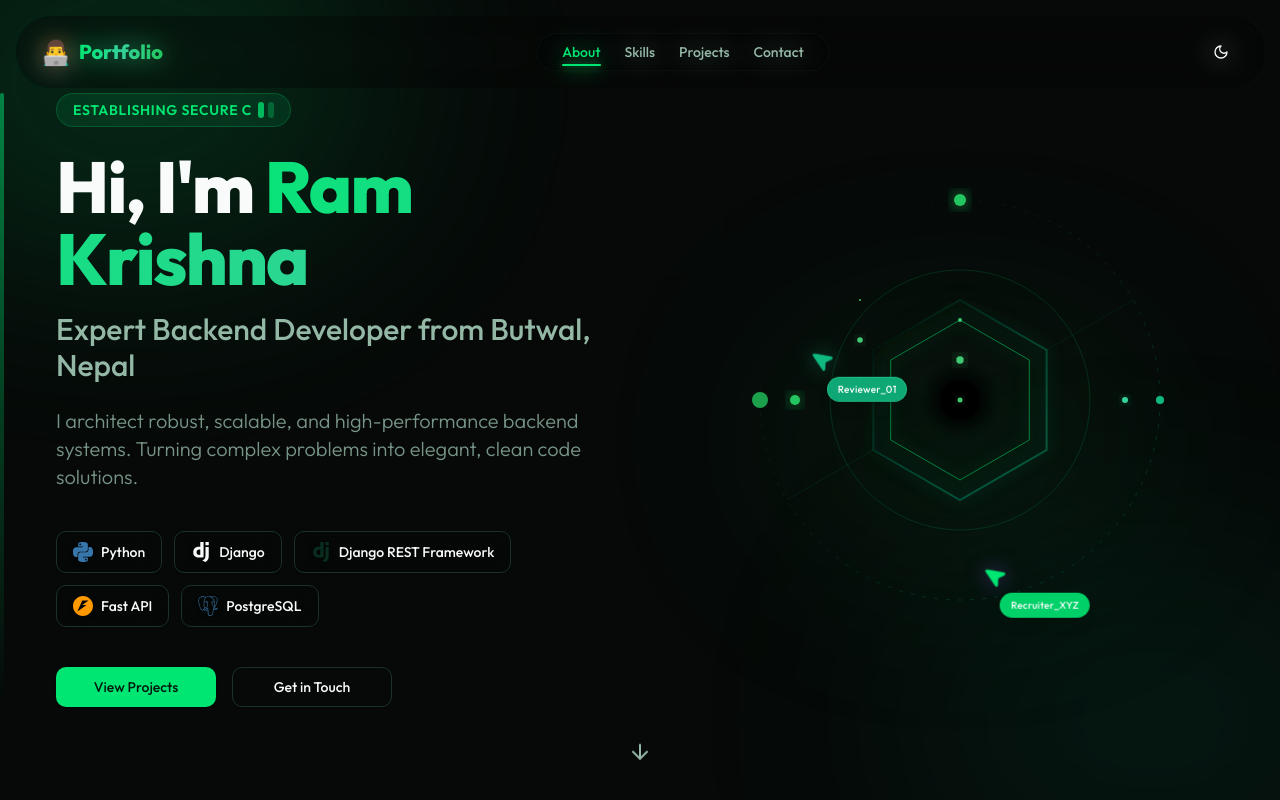
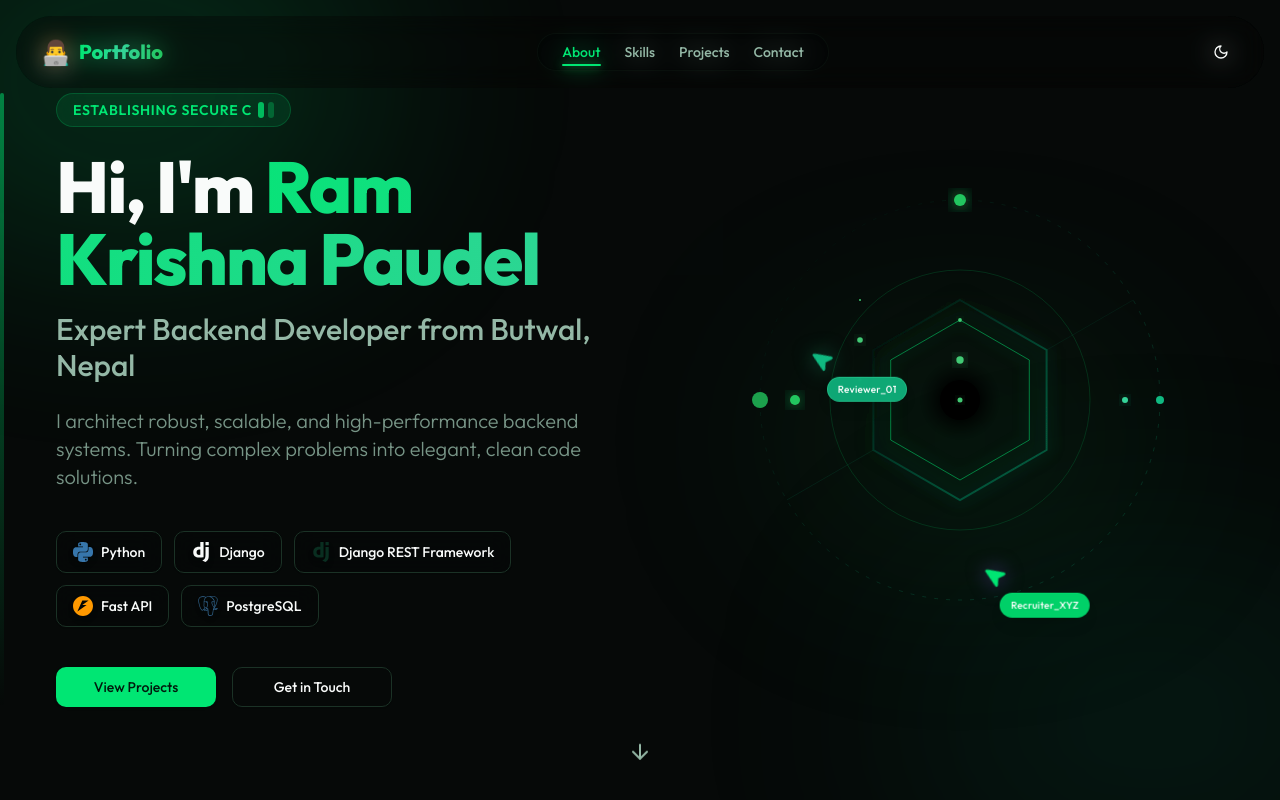
Before and after one commit to ramkrishnapaudel55/Portfolio_Nextjs_Typescript, a Next.js app: page / in a window 1280 px wide. Shown: the top 800 px of the page. Built offline with nearby package versions, Linux system fonts and the light colour scheme.

Commit message:
add: robots.txt and sitemap.xml for portfolio SEO

```diff
--- a/src/app/layout.tsx
+++ b/src/app/layout.tsx
@@ -3,8 +3,40 @@ import './globals.css';
 import { ThemeProvider } from '@/components/themes/theme-provider';
 import NavBar from '@/components/shared/NavBar';
 import Footer from '@/components/sections/Footer';
+import type { Metadata } from 'next';
 
 const outfit = Outfit({ subsets: ['latin'] });
+
+export const metadata: Metadata = {
+  title: 'Ram Krishna Paudel | Backend Developer & Software Engineer',
+  description: 'Portfolio of Ram Krishna Paudel. Discover my projects, skills, and experience as a Backend Developer specializing in scalable systems and APIs.',
+  keywords: ['Ram Krishna Paudel', 'Ram Krishna Paudel portfolio', 'Backend Developer', 'Software Engineer', 'Web Developer', 'Nepal', 'Portfolio', 'Full Stack Developer', 'Node.js', 'Python'],
+  authors: [{ name: 'Ram Krishna Paudel' }],
+  creator: 'Ram Krishna Paudel',
+  openGraph: {
+    type: 'website',
+    locale: 'en_US',
+    title: 'Ram Krishna Paudel | Backend Developer',
+    description: 'Portfolio of Ram Krishna Paudel. Discover my projects, skills, and experience.',
+    siteName: 'Ram Krishna Paudel Portfolio',
+  },
+  twitter: {
+    card: 'summary_large_image',
+    title: 'Ram Krishna Paudel | Backend Developer',
+    description: 'Portfolio of Ram Krishna Paudel. Discover my projects, skills, and experience.',
+  },
+  robots: {
+    index: true,
+    follow: true,
+    googleBot: {
+      index: true,
+      follow: true,
+      'max-video-preview': -1,
+      'max-image-preview': 'large',
+      'max-snippet': -1,
+    },
+  },
+};
 
 export default function RootLayout({
   children,
@@ -14,12 +46,11 @@ export default function RootLayout({
   return (
     <html lang="en" suppressHydrationWarning className="dark">
       <head>
-      <link rel="icon" href="./favicon.ico" />
+        <link rel="icon" href="./favicon.ico" />
         <link rel="apple-touch-icon" sizes="180x180" href="./apple-touch-icon.png" />
         <link rel="icon" type="image/png" sizes="32x32" href="./favicon-32x32.png" />
         <link rel="icon" type="image/png" sizes="16x16" href="./favicon-16x16.png" />
         <link rel="manifest" href="./site.webmanifest" />
-        <title>Portfolio Ram Krishna Paudel</title>
       </head>
       <body className={outfit.className}>
         <ThemeProvider
--- a/src/components/sections/Hero.tsx
+++ b/src/components/sections/Hero.tsx
@@ -131,7 +131,7 @@ const Hero = () => {
                 </span>
               </span>
               <h1 className="text-5xl sm:text-6xl lg:text-7xl font-extrabold mt-6 mb-4 tracking-tight text-foreground">
-                Hi, I&apos;m <span className="bg-clip-text text-transparent bg-gradient-to-r from-primary via-emerald-400 to-green-500 animate-gradient">Ram Krishna</span>
+                Hi, I&apos;m <span className="bg-clip-text text-transparent bg-gradient-to-r from-primary via-emerald-400 to-green-500 animate-gradient">Ram Krishna Paudel</span>
               </h1>
               <h2 className="text-2xl sm:text-3xl lg:text-3xl text-muted-foreground font-medium">
                 Expert Backend Developer from Butwal, Nepal
```
Also changed, not shown: public/robots.txt (added), 1 other file (tests, documents, lock files or other folders).
